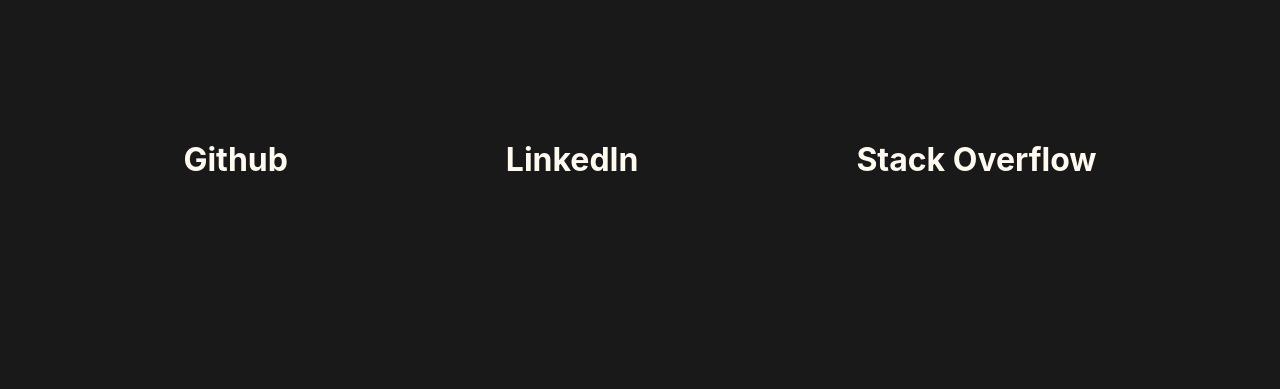
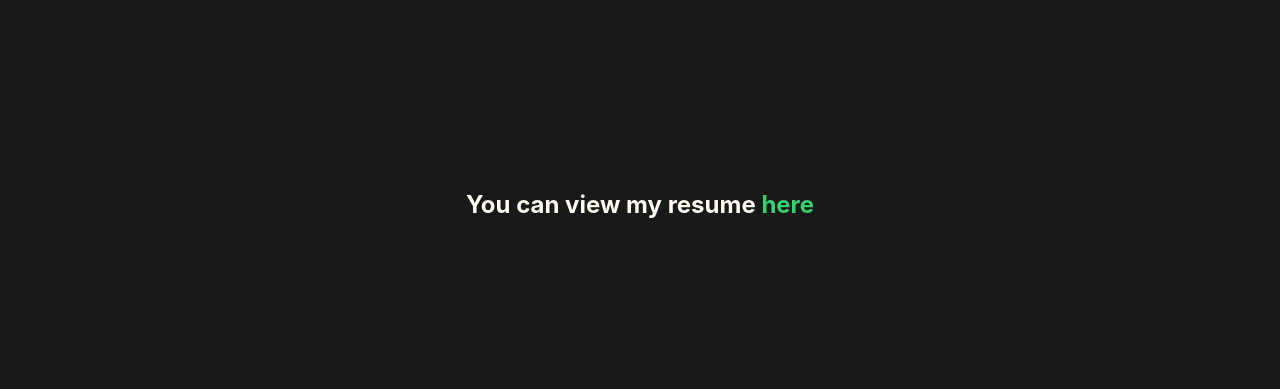
Before and after one commit to johnclimie/ReactPortfolio, a React (Create React App) app: page /resume in a window 1280 px wide. Shown: the part 401-790 px from the top of the page. Built offline with nearby package versions, Linux system fonts and the light colour scheme.

Commit message:
Created resume route

```diff
--- a/src/App.js
+++ b/src/App.js
@@ -11,6 +11,7 @@
 import Portfolio from "../src/components/Portfolio";
 import Content from "../src/components/AboutMe";
 import Contact from "../src/components/Contact";
+import Resume from "../src/components/Resume";
 
 function App() {
     return (
@@ -20,9 +21,7 @@
                <Route path="/" element={<Content />} />
                <Route path="/portfolio" element={<Portfolio />} />
                <Route path="/contact" element={<Contact />} />
-               {/* <Route Resume="/resume" element={} /> */}
-
-               {/* </Route> */}
+               <Route path="/resume" element={<Resume />} />
             </Routes>
         <Footer />
         </BrowserRouter>
--- /dev/null
+++ b/src/components/Resume.js
@@ -0,0 +1,13 @@
+import React from 'react';
+import '../styles/Style.css';
+
+function Resume() {
+    return (
+        <section id="resume">
+            <h1>You can view my resume <a href="#"><span>here</span></a></h1>
+        </section>
+
+    )
+}
+
+export default Resume;
```
